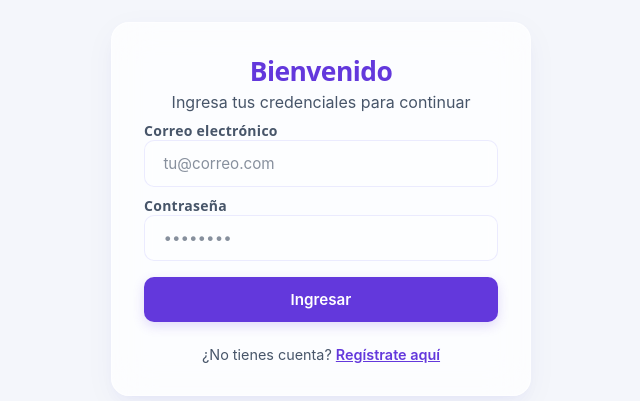
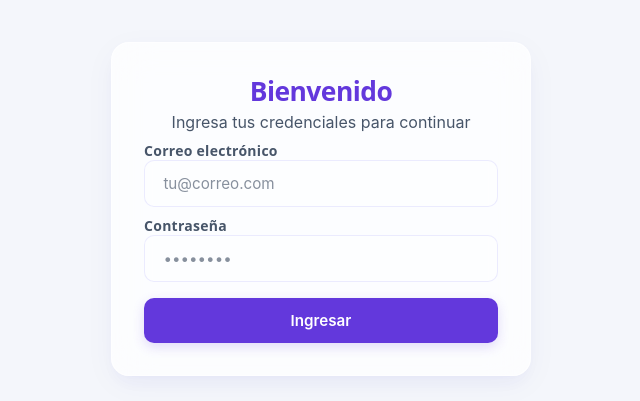
Before and after one commit to Miguel01-prog/FisioHesou, a React (Vite) app in the folder fisio-frontend/: page /login in a window 1280 px wide. Shown: the part 191-592 px from the top of the page, without its empty margins (319-959 px from the left). Built offline with nearby package versions, Linux system fonts and the light colour scheme; no server answers.

Commit message:
Ajuste login

```diff
--- a/fisio-frontend/src/pages/auth/LoginPage.jsx
+++ b/fisio-frontend/src/pages/auth/LoginPage.jsx
@@ -79,11 +79,11 @@ export default function LoginPage() {
           </div>
         </form>
 
-        <div className="text-center mt-3" style={{ marginTop: '1.5rem' }}>
+        {/*<div className="text-center mt-3" style={{ marginTop: '1.5rem' }}>
           <p className="text-muted" style={{ fontSize: '0.9rem' }}>
             ¿No tienes cuenta? <Link to="/register" style={{ color: 'var(--primary)', fontWeight: '600' }}>Regístrate aquí</Link>
           </p>
-        </div>
+        </div>*/}
       </div>
     </div>
   );
```
